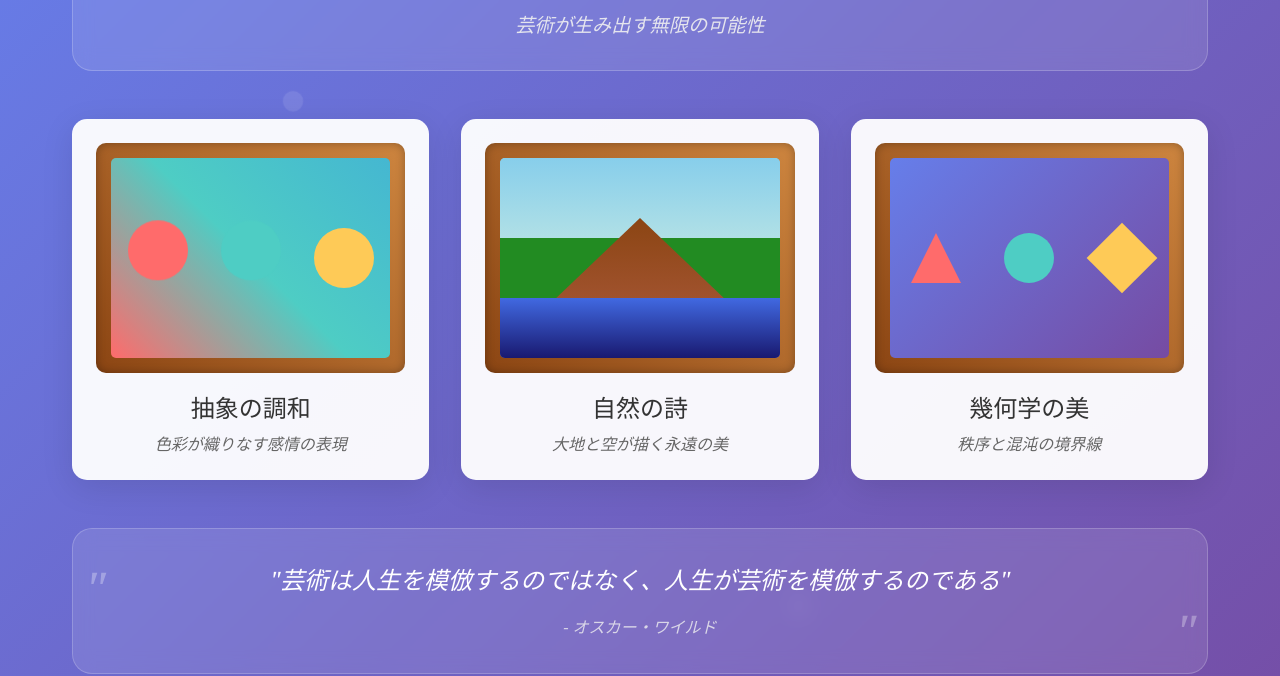
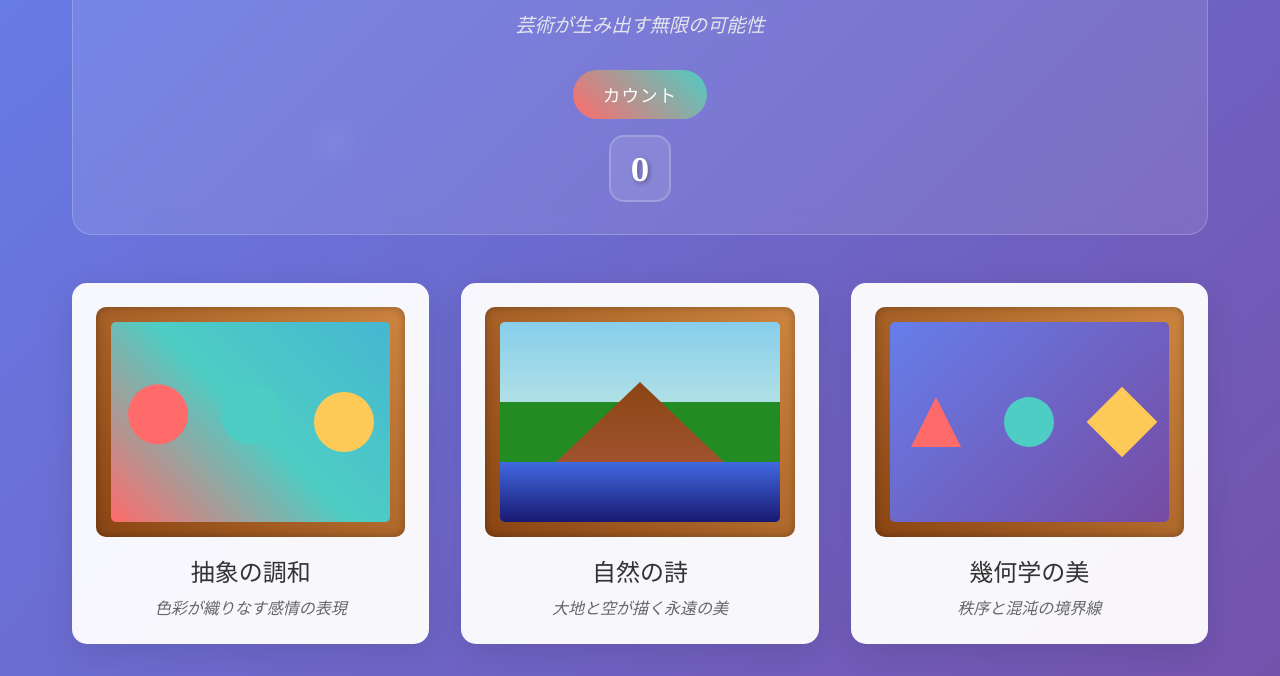
Before and after one commit to KazuhiroIto0127/claude_code_with_mcp, a website: page index.html in a window 1280 px wide. Shown: the part 152-828 px from the top of the page. Drawn offline with Linux system fonts and the light colour scheme.

Commit message:
feat: add counter functionality with button and display in gallery

```diff
--- a/index.html
+++ b/index.html
@@ -11,6 +11,11 @@
         <header class="gallery-header">
             <h1 class="title">創造の世界</h1>
             <p class="subtitle">芸術が生み出す無限の可能性</p>
+
+            <div class="counter-section">
+                <button id="counterBtn" class="counter-button">カウント</button>
+                <div id="counterValue" class="counter-value">0</div>
+            </div>
         </header>
 
         <main class="gallery-main">
@@ -65,5 +70,13 @@
             <p>&copy; 2024 創造の世界 - すべての芸術に敬意を込めて</p>
         </footer>
     </div>
+
+    <script>
+        document.getElementById('counterBtn').addEventListener('click', function() {
+            const counterElement = document.getElementById('counterValue');
+            const currentValue = parseInt(counterElement.textContent);
+            counterElement.textContent = currentValue + 1;
+        });
+    </script>
 </body>
 </html>
--- a/style.css
+++ b/style.css
@@ -55,6 +55,49 @@ body {
     color: #f0f0f0;
     font-style: italic;
     opacity: 0.9;
+}
+
+.counter-section {
+    margin-top: 2rem;
+    display: flex;
+    flex-direction: column;
+    align-items: center;
+    gap: 1rem;
+}
+
+.counter-button {
+    background: linear-gradient(45deg, #ff6b6b, #4ecdc4);
+    border: none;
+    color: white;
+    padding: 12px 30px;
+    font-size: 1.1rem;
+    border-radius: 25px;
+    cursor: pointer;
+    transition: transform 0.3s ease, box-shadow 0.3s ease;
+    font-weight: 500;
+    letter-spacing: 1px;
+}
+
+.counter-button:hover {
+    transform: translateY(-2px);
+    box-shadow: 0 8px 25px rgba(255, 107, 107, 0.4);
+}
+
+.counter-button:active {
+    transform: translateY(0);
+}
+
+.counter-value {
+    font-size: 2rem;
+    color: #ffffff;
+    font-weight: bold;
+    text-shadow: 2px 2px 4px rgba(0, 0, 0, 0.3);
+    min-width: 60px;
+    text-align: center;
+    background: rgba(255, 255, 255, 0.1);
+    padding: 10px 20px;
+    border-radius: 15px;
+    border: 2px solid rgba(255, 255, 255, 0.2);
 }
 
 .gallery-main {
--- /dev/null
+++ b/test/counter.test.js
@@ -0,0 +1,72 @@
+import { describe, it, expect, beforeEach } from 'vitest'
+import { readFileSync } from 'fs'
+import { join } from 'path'
+
+describe('Counter Functionality', () => {
+  let document
+
+  beforeEach(() => {
+    const html = readFileSync(join(process.cwd(), 'index.html'), 'utf-8')
+      .replace('<link rel="stylesheet" href="style.css">', '')
+
+    // スクリプト部分を抽出してから削除
+    const scriptMatch = html.match(/<script[\s\S]*?>([\s\S]*?)<\/script>/i)
+    const scriptContent = scriptMatch ? scriptMatch[1] : ''
+
+    const cleanHtml = html.replace(/<script[\s\S]*?<\/script>/gi, '')
+    document = new DOMParser().parseFromString(cleanHtml, 'text/html')
+    global.document = document
+
+    // JavaScriptを実行
+    if (scriptContent) {
+      eval(scriptContent)
+    }
+  })
+
+  it('should have counter button and value elements', () => {
+    const button = document.getElementById('counterBtn')
+    const value = document.getElementById('counterValue')
+
+    expect(button).toBeTruthy()
+    expect(value).toBeTruthy()
+    expect(button.textContent).toBe('カウント')
+    expect(value.textContent).toBe('0')
+  })
+
+  it('should have correct CSS classes', () => {
+    const button = document.getElementById('counterBtn')
+    const value = document.getElementById('counterValue')
+    const section = document.querySelector('.counter-section')
+
+    expect(button).toHaveClass('counter-button')
+    expect(value).toHaveClass('counter-value')
+    expect(section).toBeTruthy()
+  })
+
+  it('should increment counter when button is clicked', () => {
+    const button = document.getElementById('counterBtn')
+    const value = document.getElementById('counterValue')
+
+    expect(value.textContent).toBe('0')
+
+    button.click()
+    expect(value.textContent).toBe('1')
+
+    button.click()
+    expect(value.textContent).toBe('2')
+
+    button.click()
+    expect(value.textContent).toBe('3')
+  })
+
+  it('should handle multiple rapid clicks', () => {
+    const button = document.getElementById('counterBtn')
+    const value = document.getElementById('counterValue')
+
+    for (let i = 0; i < 10; i++) {
+      button.click()
+    }
+
+    expect(value.textContent).toBe('10')
+  })
+})
```
Also changed, not shown: test/gallery.test.js (+2 -0 lines).
